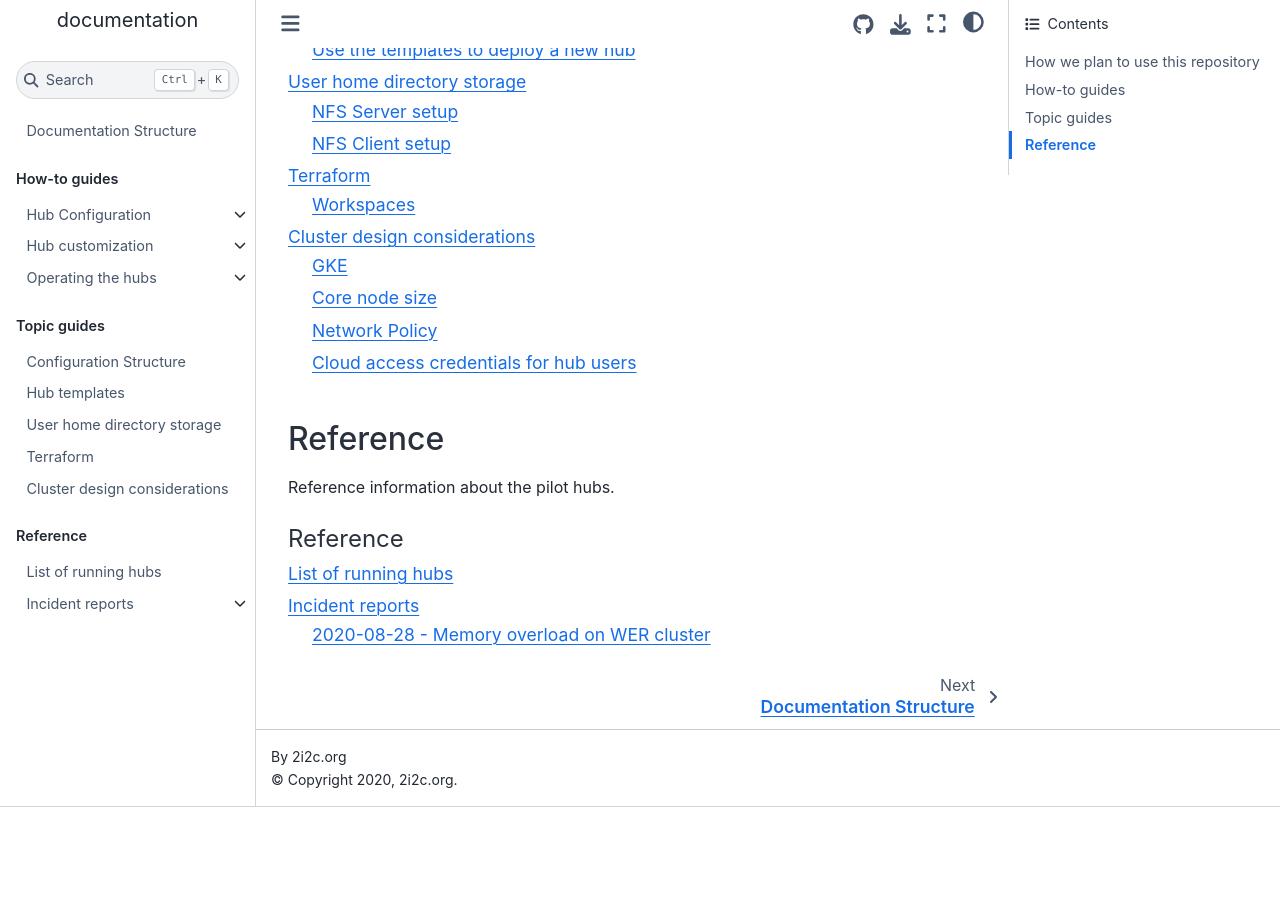
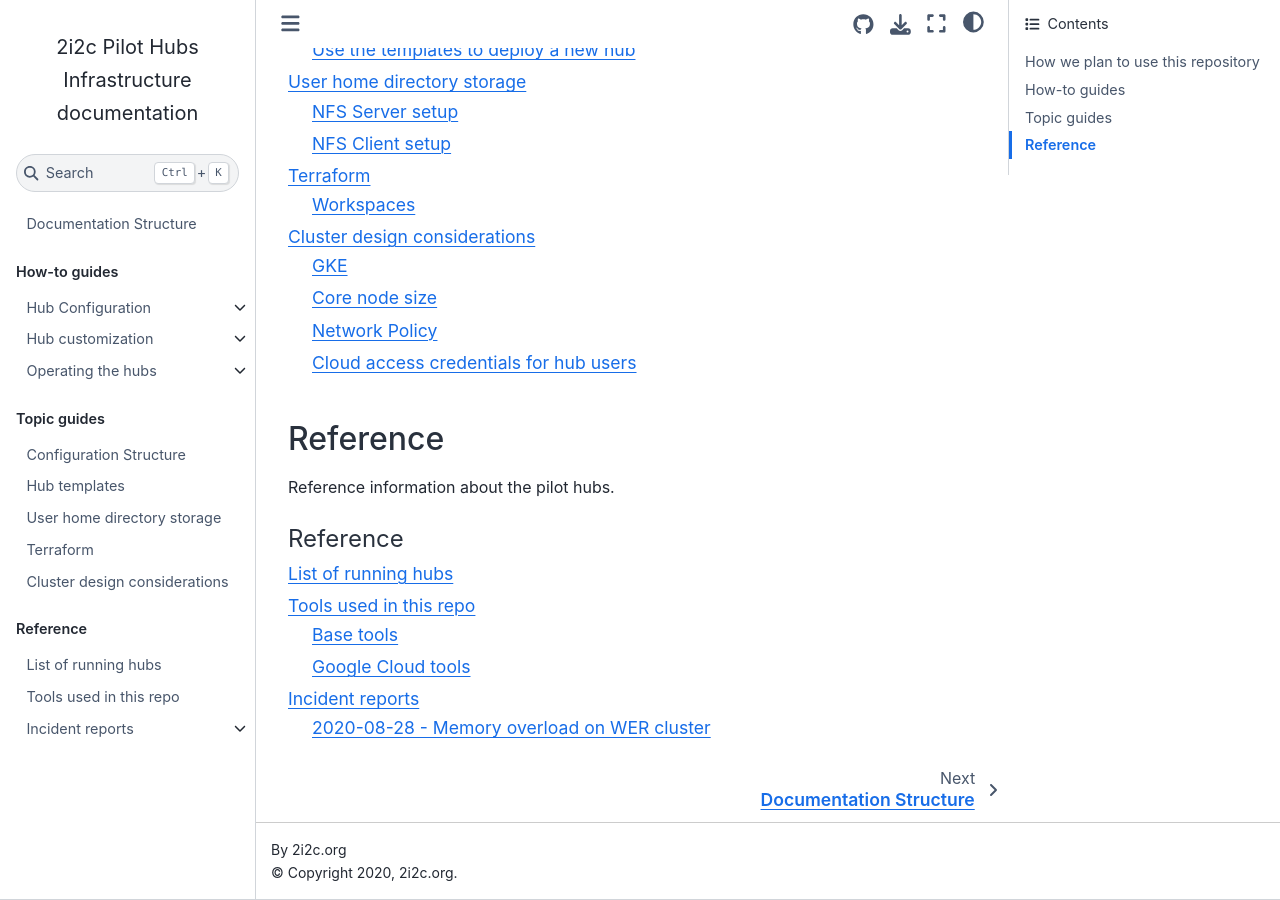
Before and after one commit to 2i2c-org/infrastructure, a Sphinx documentation site: the page built from docs/index.md, in a window 1280 px wide and 900 px high, scrolled down 1716 px. Built offline with Sphinx 7.4.7 and the Sphinx Book theme 1.1.4, drawn with Linux system fonts in a browser that asks for light colours; pages that are not in the unit, such as notebooks, are missing from menus; the version number could not be read and is left out; before the commit the page ends 2523 px from its top, so only the background shows below that; some of the changed lines change nothing that is shown.

Commit message:
docs: Add section on helpful tools
This document can collect tools that are required to work
with the infrastructure deployed from this repo, and any
additional tips / resources that are specifically useful
to us. The hope is that this list grows over time as we gain
more experience.

Ref https://github.com/2i2c-org/pilot-hubs/issues/476

````diff
--- a/docs/index.md
+++ b/docs/index.md
@@ -56,5 +56,6 @@
 
 reference/hubs
 reference/terraform.md
+reference/tools
 incidents/index
 ```
--- /dev/null
+++ b/docs/reference/tools.md
@@ -0,0 +1,67 @@
+# Tools used in this repo
+
+## Base tools
+
+These are helpful for everyone, and not cloud-specific.
+
+### [`kubectl`](https://kubernetes.io/docs/tasks/tools/)
+
+The canonical commandline tool for talking to kubernetes clusters.
+Debugging and understanding runtime behavior of our hubs is greatly
+enhanced by knowledge of how to use `kubectl`. Understanding how to
+use `kubectl` really helps understand how kubernetes itself works.
+
+#### Tips
+
+- Consider aliasing it to `k`, as you might be typing it a lot!
+- It is easy to accidentally operate on the wrong kubernetes cluster!
+  Putting the current kubernetes context in your terminal prompt
+  (via something like [starship](https://starship.rs/)) can help a
+  lot!
+
+#### Additional resources and tools
+
+- The [official cheatsheet](https://kubernetes.io/docs/reference/kubectl/cheatsheet/),
+  with extremely helpful tips.
+- [Lens](https://k8slens.dev/) is an amazing GUI for exploring various objects
+  in a kubernetes cluster. It can do almost everything `kubectl` does, in
+  a fairly intuitive way. Highly recommended as a supplement (or even alternative)
+  to `kubectl`.
+- [k9s](https://k9scli.io/) is a similar tool to Lens, but a terminal based UI.
+- Check out the [list of kubectl plugins](https://github.com/ishantanu/awesome-kubectl-plugins)
+  to see if anything will help with your workflow.
+- [`kubectx`](https://github.com/ahmetb/kubectx) helps with switching
+  between different k8s clusters and namespaces, which we might have to do
+  often.
+
+### [`Helm`](https://helm.sh/)
+
+Helm is used in two ways:
+
+1. By our deployment scripts to deploy our hubs.
+2. To deploy cluster-wide support components (such as prometheus, grafana,
+   nginx-ingress) for each cluster.
+
+
+### [`sops`](https://github.com/mozilla/sops/)
+
+In line with 2i2c's [Customer Right to Replicate](https://2i2c.org/right-to-replicate/),
+we try to keep all our deployment repositories as open as possible. But
+some values *must* be secret - like access tokens, cookie secret seeds, etc.
+We use `sops` to store them encrypted in our Git repo, so they can be version
+controlled and reviewed along with the rest of the repo. We use
+[Google Cloud KMS](https://github.com/mozilla/sops/#23encrypting-using-gcp-kms)
+to encrypt our secrets, so you need the Google Cloud tools installed and
+authenticated locally (following [the instructions here](https://github.com/mozilla/sops/#23encrypting-using-gcp-kms))
+before you can use sops.
+
+`sops` is called programatically by our deployment scripts to decrypt
+files for deployment, and you will use it interactively to modify or encrypt
+new files.
+
+## Google Cloud tools
+
+[`google-cloud-sdk`](https://cloud.google.com/sdk/docs/install) is the primary
+commandline tool used to interact with Google Cloud Platform (GCP). Our deployment
+scripts use it to authenticate to GCP, and it is very helpful in [debugging node
+issues](../howto/operate/node-administration.md).
````
